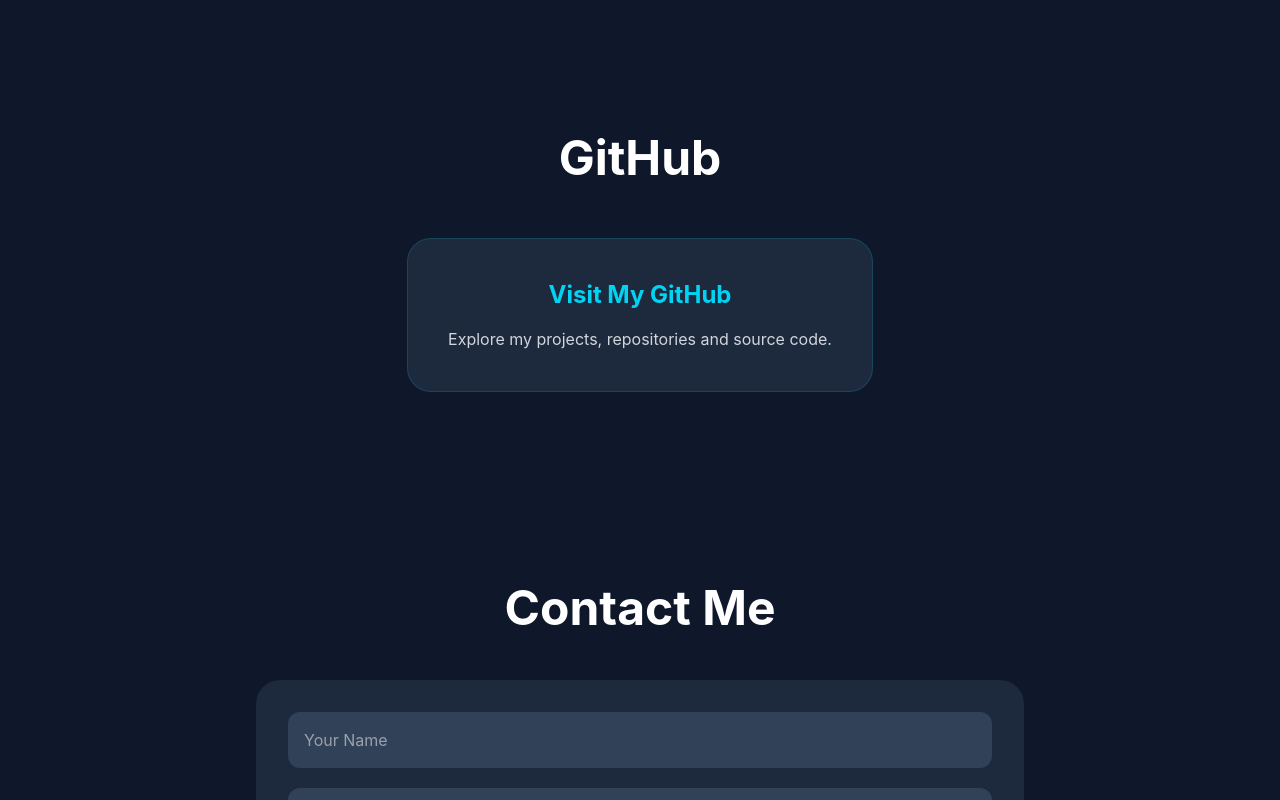
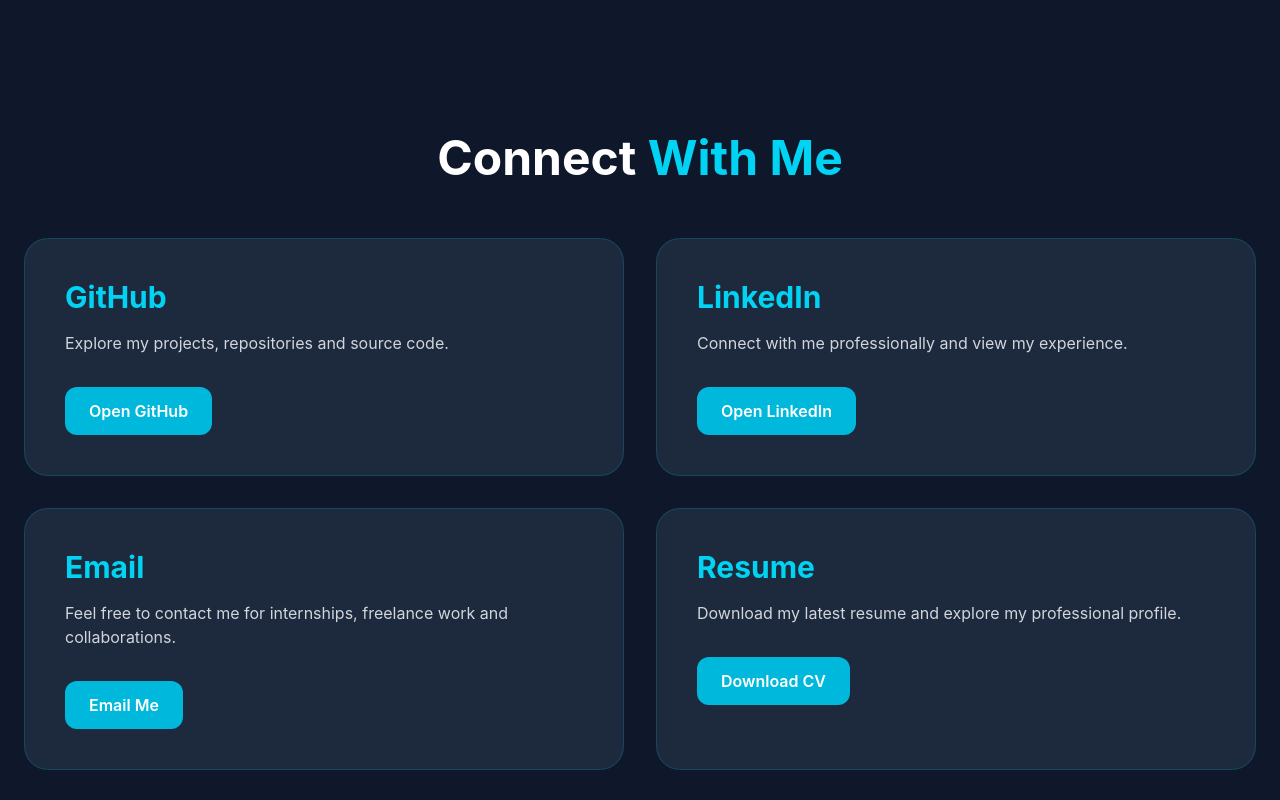
Before and after one commit to Darshit59/darshit-portfolio, a React (Vite) app: page / in a window 1280 px wide. Shown: the part 7620-8420 px from the top of the page. Built offline with nearby package versions, Linux system fonts and the light colour scheme.

Commit message:
Updated portfolio with LinkedIn, Email and Resume section

```diff
--- a/src/components/GitHubStats.jsx
+++ b/src/components/GitHubStats.jsx
@@ -1,26 +1,96 @@
 function GitHubStats() {
   return (
     <section className="py-24 px-6 bg-slate-900">
-      <div className="max-w-6xl mx-auto text-center">
+      <div className="max-w-7xl mx-auto">
 
-        <h2 className="text-5xl font-bold mb-14">
-          GitHub
+        <h2 className="text-5xl font-bold text-center mb-14">
+          Connect <span className="text-cyan-400">With Me</span>
         </h2>
+
+        <div className="grid md:grid-cols-2 gap-8">
+
+          {/* GitHub */}
 
           <a
             href="https://github.com/Darshit59"
             target="_blank"
             rel="noreferrer"
-          className="bg-slate-800 border border-cyan-500/20 rounded-3xl p-10 inline-block hover:border-cyan-400 transition"
+            className="bg-slate-800 border border-cyan-500/20 rounded-3xl p-10 hover:border-cyan-400 transition duration-300 hover:-translate-y-2"
           >
-          <h3 className="text-2xl font-bold text-cyan-400">
-            Visit My GitHub
+            <h3 className="text-3xl font-bold text-cyan-400">
+              GitHub
             </h3>
 
             <p className="text-gray-300 mt-4">
               Explore my projects, repositories and source code.
             </p>
+
+            <button className="mt-8 bg-cyan-500 hover:bg-cyan-600 px-6 py-3 rounded-xl font-semibold">
+              Open GitHub
+            </button>
           </a>
+
+          {/* LinkedIn */}
+
+          <a
+            href="https://www.linkedin.com/in/darshit-gohel-9a170725a/"
+            target="_blank"
+            rel="noreferrer"
+            className="bg-slate-800 border border-cyan-500/20 rounded-3xl p-10 hover:border-cyan-400 transition duration-300 hover:-translate-y-2"
+          >
+            <h3 className="text-3xl font-bold text-cyan-400">
+              LinkedIn
+            </h3>
+
+            <p className="text-gray-300 mt-4">
+              Connect with me professionally and view my experience.
+            </p>
+
+            <button className="mt-8 bg-cyan-500 hover:bg-cyan-600 px-6 py-3 rounded-xl font-semibold">
+              Open LinkedIn
+            </button>
+          </a>
+
+          {/* Email */}
+
+          <a
+            href="mailto:darshitgohel93@gmail.com"
+            className="bg-slate-800 border border-cyan-500/20 rounded-3xl p-10 hover:border-cyan-400 transition duration-300 hover:-translate-y-2"
+          >
+            <h3 className="text-3xl font-bold text-cyan-400">
+              Email
+            </h3>
+
+            <p className="text-gray-300 mt-4">
+              Feel free to contact me for internships, freelance work and collaborations.
+            </p>
+
+            <button className="mt-8 bg-cyan-500 hover:bg-cyan-600 px-6 py-3 rounded-xl font-semibold">
+              Email Me
+            </button>
+          </a>
+
+          {/* Resume */}
+
+          <a
+            href="/Darshit_Gohel_Resume.pdf"
+            download
+            className="bg-slate-800 border border-cyan-500/20 rounded-3xl p-10 hover:border-cyan-400 transition duration-300 hover:-translate-y-2"
+          >
+            <h3 className="text-3xl font-bold text-cyan-400">
+              Resume
+            </h3>
+
+            <p className="text-gray-300 mt-4">
+              Download my latest resume and explore my professional profile.
+            </p>
+
+            <button className="mt-8 bg-cyan-500 hover:bg-cyan-600 px-6 py-3 rounded-xl font-semibold">
+              Download CV
+            </button>
+          </a>
+
+        </div>
 
       </div>
     </section>
```
Lines whose indentation alone changed are shown as unchanged.
